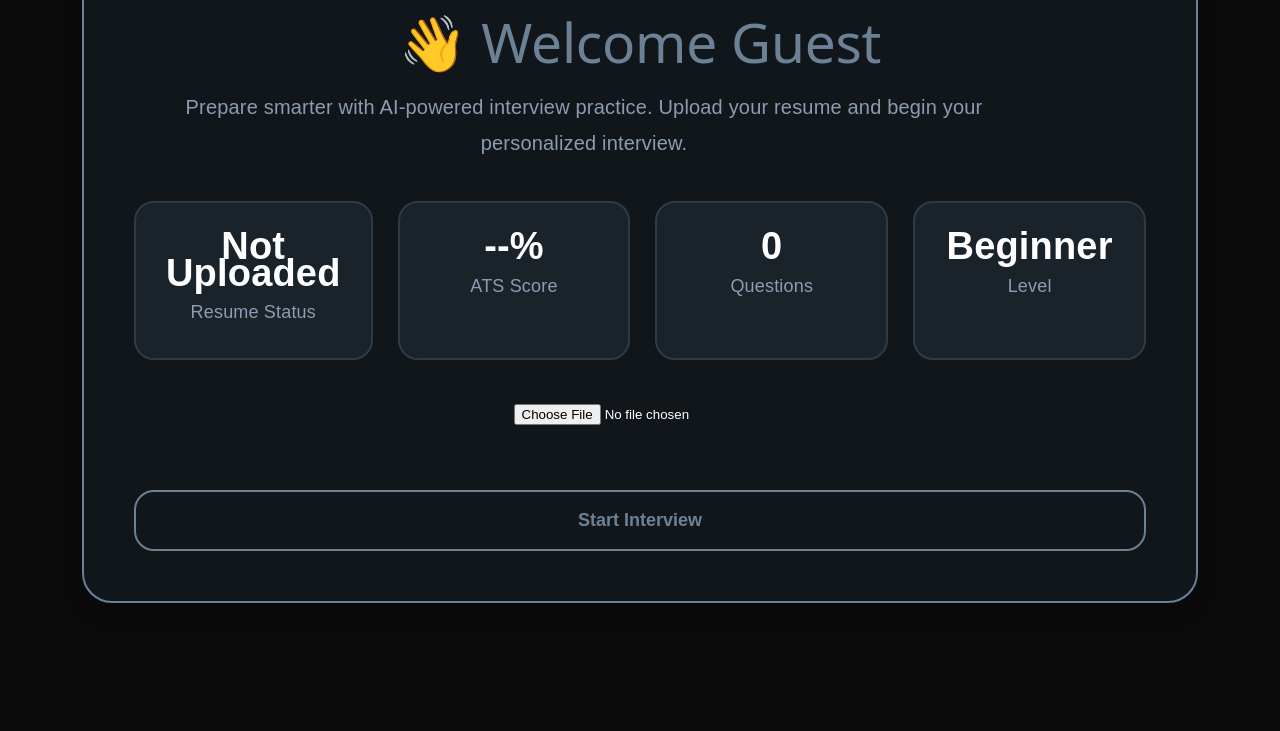
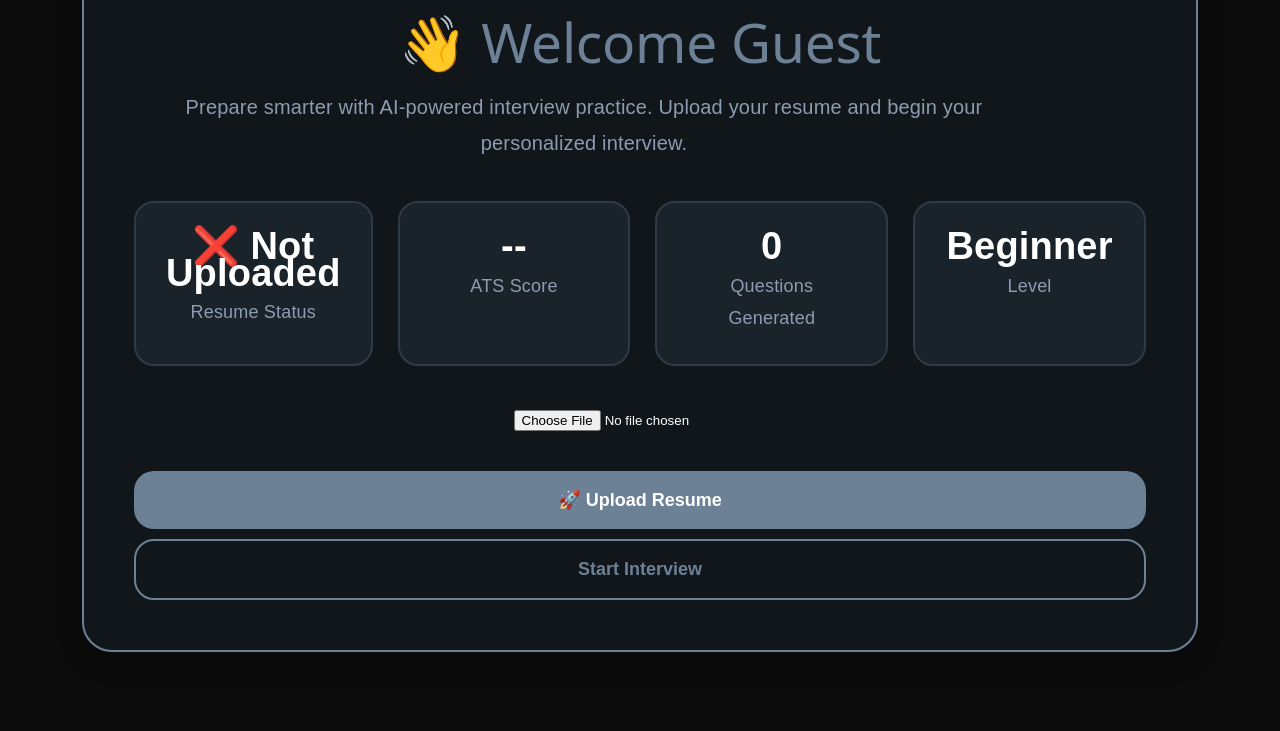
Before and after one commit to Kasurirohith/AI-Interview-Coach-v2, a React app in the folder frontend/: page / in a window 1280 px wide. Shown: the part 517-1248 px from the top of the page. Built offline with nearby package versions, Linux system fonts and the light colour scheme; the HTML template or start-up script is replaced by a standard one.

Commit message:
Fix login and signup API URLs

```diff
--- a/frontend/src/pages/Home.jsx
+++ b/frontend/src/pages/Home.jsx
@@ -64,25 +64,32 @@ function Home() {
     };
   }, [recognition]);
 
+  // FIX: Real backend call triggered via dedicated button
   const handleUpload = async () => {
     if (!file) {
-      alert("Please select a resume");
+      alert("Please select a resume first");
       return;
     }
 
     try {
       const result = await uploadResume(file);
 
+      // Save real response features to State
       setResumeText(result.resume_text);
       setAtsScore(result.ats_score);
-      setSkills(result.skills);
-      setMissingSkills(result.missing_skills);
-      setQuestions(result.questions);
+      setSkills(result.skills || []);
+      setMissingSkills(result.missing_skills || []);
+      setQuestions(result.questions || []);
 
-      alert("Resume Uploaded Successfully!");
+      // Mirror to storage for persistent dashboard visibility
+      localStorage.setItem("resumeName", file.name);
+      localStorage.setItem("atsScore", result.ats_score);
+      localStorage.setItem("resumeStatus", "Uploaded Successfully");
+
+      alert("Resume Uploaded and Analyzed Successfully!");
     } catch (error) {
       console.error(error);
-      alert("Upload Failed!");
+      alert("Upload Failed! Make sure your Render backend is up and running.");
     }
   };
 
@@ -100,7 +107,6 @@ function Home() {
   };
 
   const startInterview = async () => {
-    // Standard mock fallback questions array if real backend parsing isn't configured
     const targetQuestions = questions.length > 0 ? questions : [
       "Tell me about yourself and your technical background.",
       "What are your key professional strengths and core skills?",
@@ -124,7 +130,6 @@ function Home() {
 
       setInterviewStarted(true);
 
-      // Speak the first question after a short delay
       setTimeout(() => {
         speakQuestion(targetQuestions[0]);
       }, 500);
@@ -146,7 +151,6 @@ function Home() {
       const next = currentQuestion + 1;
       setCurrentQuestion(next);
 
-      // Speak the next question
       setTimeout(() => {
         speakQuestion(questions[next]);
       }, 300);
@@ -192,7 +196,7 @@ function Home() {
     }, 1000);
 
     return () => clearInterval(timer);
-  }, [interviewStarted, currentQuestion]);
+  }, [interviewStarted, currentQuestion, questions, score, atsScore]);
 
   if (interviewStarted) {
     return (
@@ -214,7 +218,6 @@ function Home() {
             Question {currentQuestion + 1} of {questions.length}
           </h2>
 
-          {/* Timer Display */}
           <h3
             style={{
               color: "#60a5fa",
@@ -224,7 +227,6 @@ function Home() {
             ⏱️ Time Left: {timeLeft}s
           </h3>
 
-          {/* Progress Bar Display */}
           <div
             style={{
               width: "100%",
@@ -246,7 +248,6 @@ function Home() {
 
           <h3 style={{ marginTop: "20px" }}>{questions[currentQuestion]}</h3>
 
-          {/* Repeat Question Button */}
           <button
             className="secondary-btn"
             onClick={() => speakQuestion(questions[currentQuestion])}
@@ -260,7 +261,6 @@ function Home() {
             🔊 Repeat Question
           </button>
 
-          {/* Speak Answer Button */}
           <button
             className="secondary-btn"
             onClick={() => recognition && recognition.start()}
@@ -316,18 +316,18 @@ function Home() {
 
         <div className="resume-status">
           <div className="status-card">
-            <h3>{uploaded ? "✅ Uploaded" : " Not Uploaded"}</h3>
+            <h3>{uploaded ? "✅ Uploaded" : "❌ Not Uploaded"}</h3>
             <p>Resume Status</p>
           </div>
 
           <div className="status-card">
-            <h3>{uploaded ? atsScore : "--"}%</h3>
+            <h3>{uploaded ? `${atsScore}%` : "--"}</h3>
             <p>ATS Score</p>
           </div>
 
           <div className="status-card">
-            <h3>{questions.length > 0 ? questions.length : (uploaded ? 3 : 0)}</h3>
-            <p>Questions</p>
+            <h3>{questions.length > 0 ? questions.length : 0}</h3>
+            <p>Questions Generated</p>
           </div>
 
           <div className="status-card">
@@ -336,38 +336,34 @@ function Home() {
           </div>
         </div>
 
+        {/* FIX 2: File selector now only handles selecting/staging the item */}
         <input
           type="file"
           accept=".pdf,.doc,.docx"
           onChange={(e) => {
-            const file = e.target.files[0];
-
-            if (!file) return;
-
-            localStorage.setItem("resumeName", file.name);
-
-            const score = Math.floor(Math.random() * 16) + 80;
-
-            localStorage.setItem("atsScore", score);
-
-            localStorage.setItem(
-              "resumeStatus",
-              "Uploaded Successfully"
-            );
-
-            setAtsScore(score);
-            setFile(file);
-
-            alert("Resume Uploaded Successfully!");
+            const selectedFile = e.target.files[0];
+            if (selectedFile) {
+              setFile(selectedFile);
+            }
           }}
         />
 
-        <div className="buttons">
+        <div className="buttons" style={{ display: "flex", flexDirection: "column", gap: "10px", marginTop: "15px" }}>
+          {/* FIX 2 (Continued): Added explicit call button to trigger network payload handling */}
+          <button
+            className="primary-btn"
+            onClick={handleUpload}
+            disabled={!file}
+            style={{ width: "100%" }}
+          >
+            🚀 Upload Resume
+          </button>
+
           <button
             className="secondary-btn"
             onClick={startInterview}
             disabled={!uploaded}
-            style={{ width: "100%", marginTop: "10px" }}
+            style={{ width: "100%" }}
           >
             Start Interview
           </button>
@@ -388,11 +384,7 @@ function Home() {
             {skills.length > 0 ? skills.map((skill, index) => (
               <li key={index}>{skill}</li>
             )) : (
-              <>
-                <li>React / JavaScript</li>
-                <li>Python / Full-Stack Development</li>
-                <li>SQL / Database Management</li>
-              </>
+              <li>No unique skills extracted.</li>
             )}
           </ul>
 
@@ -401,16 +393,13 @@ function Home() {
             {missingSkills.length > 0 ? missingSkills.map((skill, index) => (
               <li key={index}>{skill}</li>
             )) : (
-              <>
-                <li>Docker Containerization</li>
-                <li>AWS Deployment Architectures</li>
-              </>
+              <li>Great setup! No missing skills noted.</li>
             )}
           </ul>
 
           <h3>Resume Text</h3>
           <textarea
-            value={resumeText || `Parsed data simulation for file: ${localStorage.getItem("resumeName") || "resume.pdf"}`}
+            value={resumeText || ""}
             readOnly
             rows="10"
             style={{
--- a/frontend/src/pages/Login.jsx
+++ b/frontend/src/pages/Login.jsx
@@ -1,6 +1,7 @@
 import { useState } from "react";
 
-const API_URL = "http://127.0.0.1:7329";
+// FIX: Pointing directly to your live Render backend URL
+const API_URL = "https://ai-interview-coach-v2-1.onrender.com";
 
 function Login() {
   const [email, setEmail] = useState("");
@@ -26,7 +27,7 @@ function Login() {
         }),
       });
 
-    const result = await response.json();
+      const result = await response.json();
 
       if (result.success) {
         localStorage.setItem("username", result.name);
--- a/frontend/src/pages/Signup.jsx
+++ b/frontend/src/pages/Signup.jsx
@@ -15,8 +15,9 @@ function Signup() {
     try {
       setLoading(true);
 
+      // FIX: Replaced localhost endpoint with production Render backend URL
       const response = await fetch(
-        "http://127.0.0.1:7329/signup",
+        "https://ai-interview-coach-v2-1.onrender.com/signup",
         {
           method: "POST",
           headers: {
```
Also changed, not shown: package.json (+28 -0 lines).
